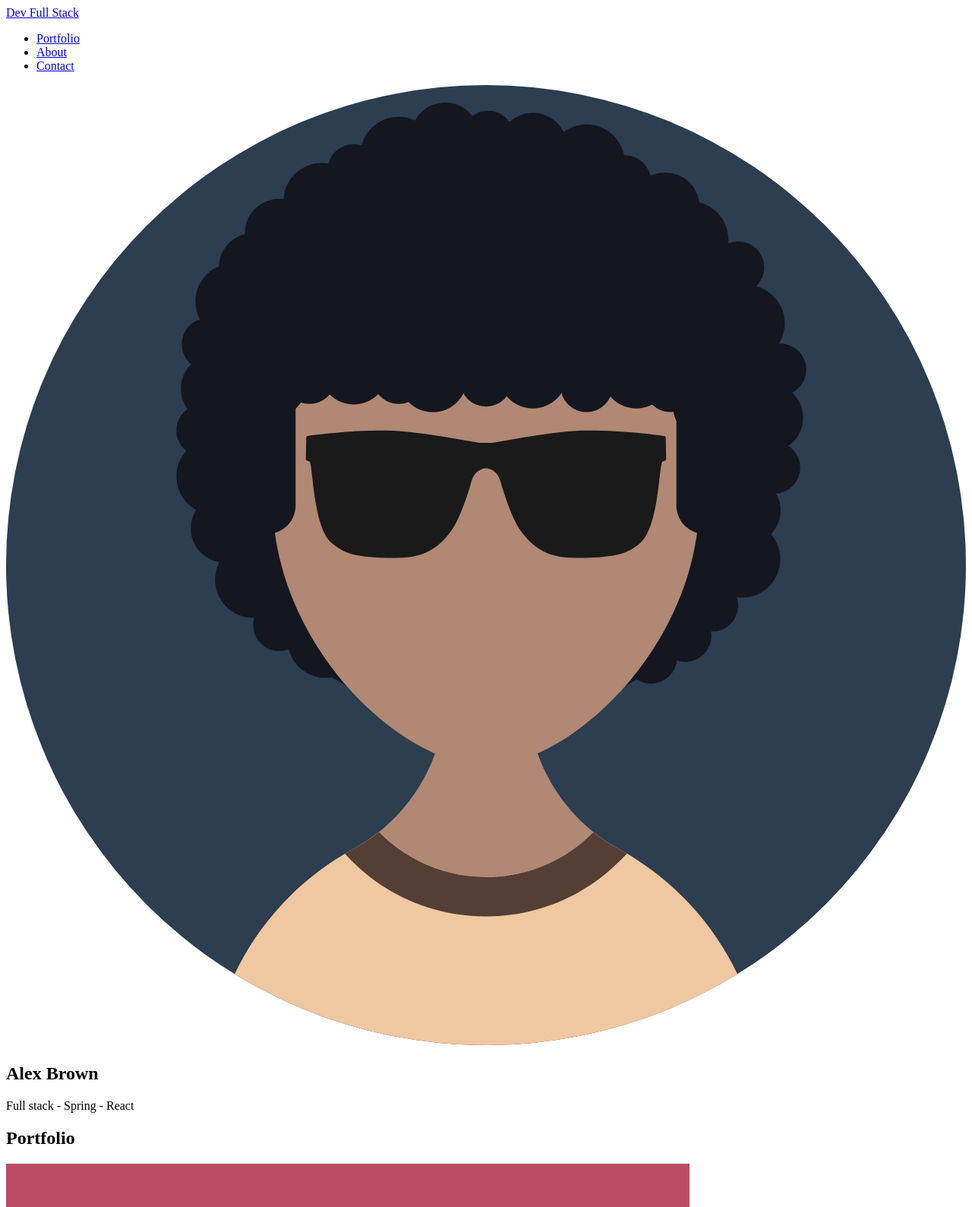
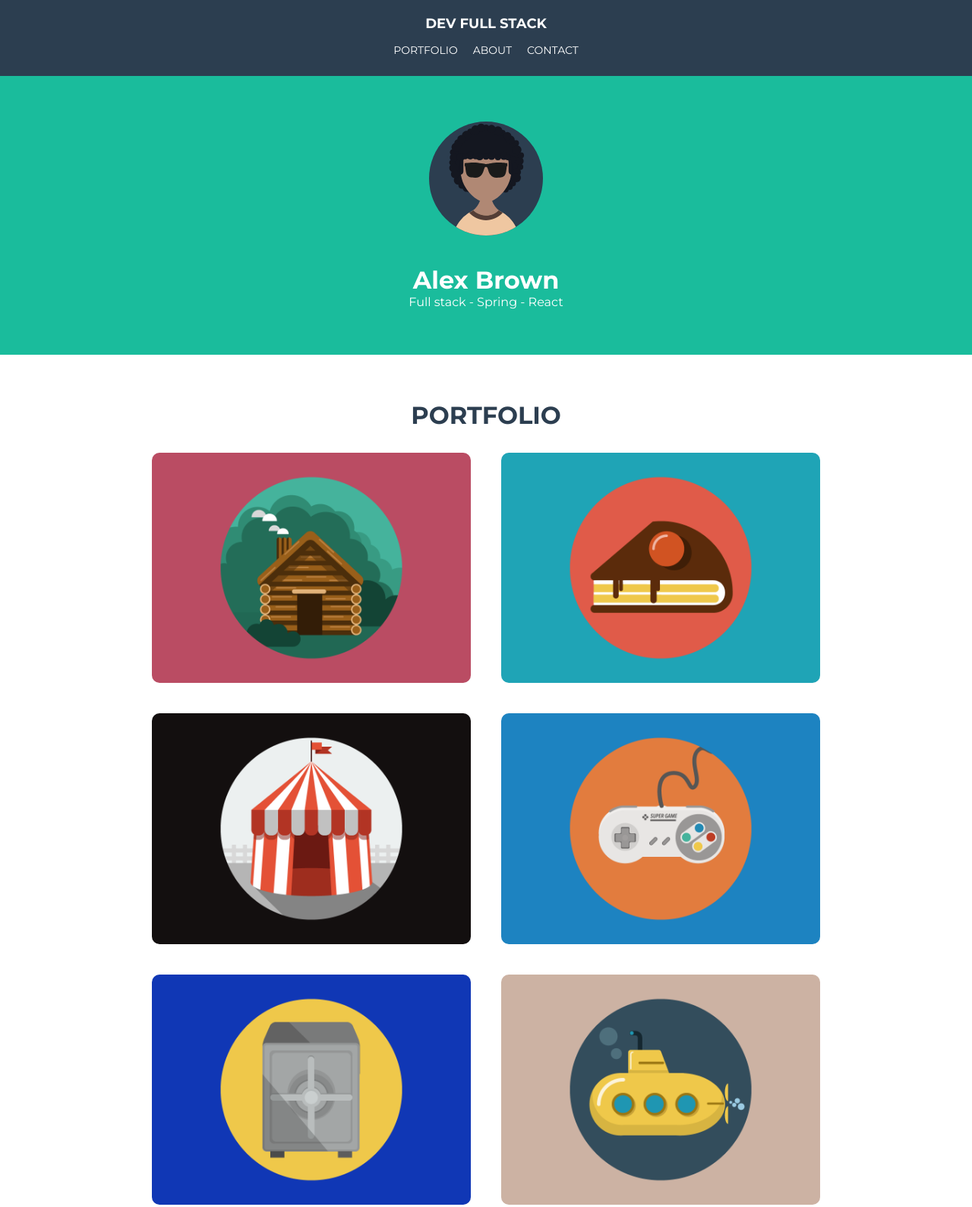
Before and after one commit to alefligiero/portfolio-html-css-exercise, a plain HTML site: page index.html in a window 1280 px wide. Shown: the top 1589 px of the page at 76% size. Drawn offline with Linux system fonts and the light colour scheme; files that its build step writes are made by us from their sources.

Commit message:
added css

```diff
--- a/css/styles.css
+++ b/css/styles.css
@@ -0,0 +1,126 @@
+/* ELEMENTS */
+
+* {
+    box-sizing: border-box;
+
+}
+
+html, body {
+    padding: 0;
+    margin: 0;
+    font-family: "Montserrat", sans-serif;
+}
+
+footer {
+    height: 120px;
+    background-color: #2C3E50;
+    display: flex;
+    flex-direction: column;
+    align-items: center;
+}
+
+/* CLASSES, IDS */
+
+.nav-container {
+    background-color: #2C3E50;
+    height: 100px;
+    width: 100%;
+    padding: 20px;
+    position: fixed;
+}
+
+.nav-main {
+    width: 100%;
+    max-width: 960px;
+    margin: 0 auto;
+    display: flex;
+    flex-direction: column;
+    align-items: center;
+}
+
+.nav-main a {
+    color: #fff;
+    text-transform: uppercase;
+    text-decoration: none;
+}
+
+.menu-items {
+    display: flex;
+    list-style-type: none;
+    margin: 0;
+    padding: 0;
+}
+
+.menu-items li {
+    margin: 10px;
+    font-size: 14px;
+}
+
+.nav-brand {
+    font-size: 18px;
+    font-weight: 700;
+    margin-bottom: 5px;
+}
+
+.profile-container {
+    background-color: #1ABC9C;
+    padding: 160px 0 60px 0;
+    display: flex;
+    flex-direction: column;
+    align-items: center;
+    color: #FFF;
+}
+
+.profile-avatar img {
+    width: 150px;
+}
+
+.profile-title {
+    margin: 35px 0 0 0;
+    font-size: 2rem;
+}
+
+.profile-description {
+    margin: 0;
+    font-size: 1rem;
+}
+
+#portfolio {
+    width: 100%;
+    max-width: 960px;
+    margin: 0 auto;
+}
+
+.portfolio-title {
+    font-size: 2rem;
+    text-transform: uppercase;
+    text-align: center;
+    color: #2C3E50;
+    margin: 60px 0 10px 0;
+}
+
+.portfolio-container {
+    display: flex;
+    justify-content: center;
+    flex-wrap: wrap;
+}
+
+.portfolio-item {
+    width: calc(100% - 40px);
+    max-width: 420px;
+    border-radius: 10px;
+    cursor: pointer;
+    margin: 20px;
+}
+
+.footer-title {
+    color: #FFF;
+    font-size: 14px;
+    margin-top: 30px;
+}
+
+.social-container img {
+    width: 32px;
+    height: 32px;
+    margin: 10px;
+}
--- a/index.html
+++ b/index.html
@@ -4,13 +4,19 @@
     <meta charset="UTF-8" />
     <meta name="viewport" content="width=device-width, initial-scale=1.0" />
     <title>Meu perfil</title>
+    <link rel="preconnect" href="https://fonts.googleapis.com" />
+    <link rel="preconnect" href="https://fonts.gstatic.com" crossorigin />
+    <link
+      href="https://fonts.googleapis.com/css2?family=Montserrat:wght@400;700&display=swap"
+      rel="stylesheet"
+    />
     <link rel="stylesheet" href="style/styles.css" />
   </head>
   <body>
-    <header>
-      <nav>
-        <a href="#">Dev Full Stack</a>
-        <ul>
+    <header class="nav-container">
+      <nav class="nav-main">
+        <a class="nav-brand" href="#">Dev Full Stack</a>
+        <ul class="menu-items">
           <li><a href="#portfolio">Portfolio</a></li>
           <li><a href="#">About</a></li>
           <li>
@@ -20,28 +26,28 @@
       </nav>
     </header>
     <main>
-      <section>
-        <div>
+      <section class="profile-container">
+        <div class="profile-avatar">
           <img src="img/profile.svg" alt="Meu perfil" />
         </div>
-        <h1>Alex Brown</h1>
-        <p>Full stack - Spring - React</p>
+        <h1 class="profile-title">Alex Brown</h1>
+        <p class="profile-description">Full stack - Spring - React</p>
       </section>
-      <section>
-        <h2>Portfolio</h2>
-        <div>
-          <img src="img/portfolio1.png" alt="Portfolio 1" />
-          <img src="img/portfolio2.png" alt="Portfolio 2" />
-          <img src="img/portfolio3.png" alt="Portfolio 3" />
-          <img src="img/portfolio4.png" alt="Portfolio 4" />
-          <img src="img/portfolio5.png" alt="Portfolio 5" />
-          <img src="img/portfolio6.png" alt="Portfolio 6" />
+      <section id="portfolio">
+        <h2 class="portfolio-title">Portfolio</h2>
+        <div class="portfolio-container">
+          <img class="portfolio-item" src="img/portfolio1.png" alt="Portfolio 1" />
+          <img class="portfolio-item" src="img/portfolio2.png" alt="Portfolio 2" />
+          <img class="portfolio-item" src="img/portfolio3.png" alt="Portfolio 3" />
+          <img class="portfolio-item" src="img/portfolio4.png" alt="Portfolio 4" />
+          <img class="portfolio-item" src="img/portfolio5.png" alt="Portfolio 5" />
+          <img class="portfolio-item" src="img/portfolio6.png" alt="Portfolio 6" />
         </div>
       </section>
     </main>
     <footer>
-      <div>Siga-nos</div>
-      <div>
+      <div class="footer-title">Siga-nos</div>
+      <div class="social-container">
         <a href="https://www.instagram.com/alefligiero/"
           ><img src="img/instagram.png" alt="Instagram"
         /></a>
```
